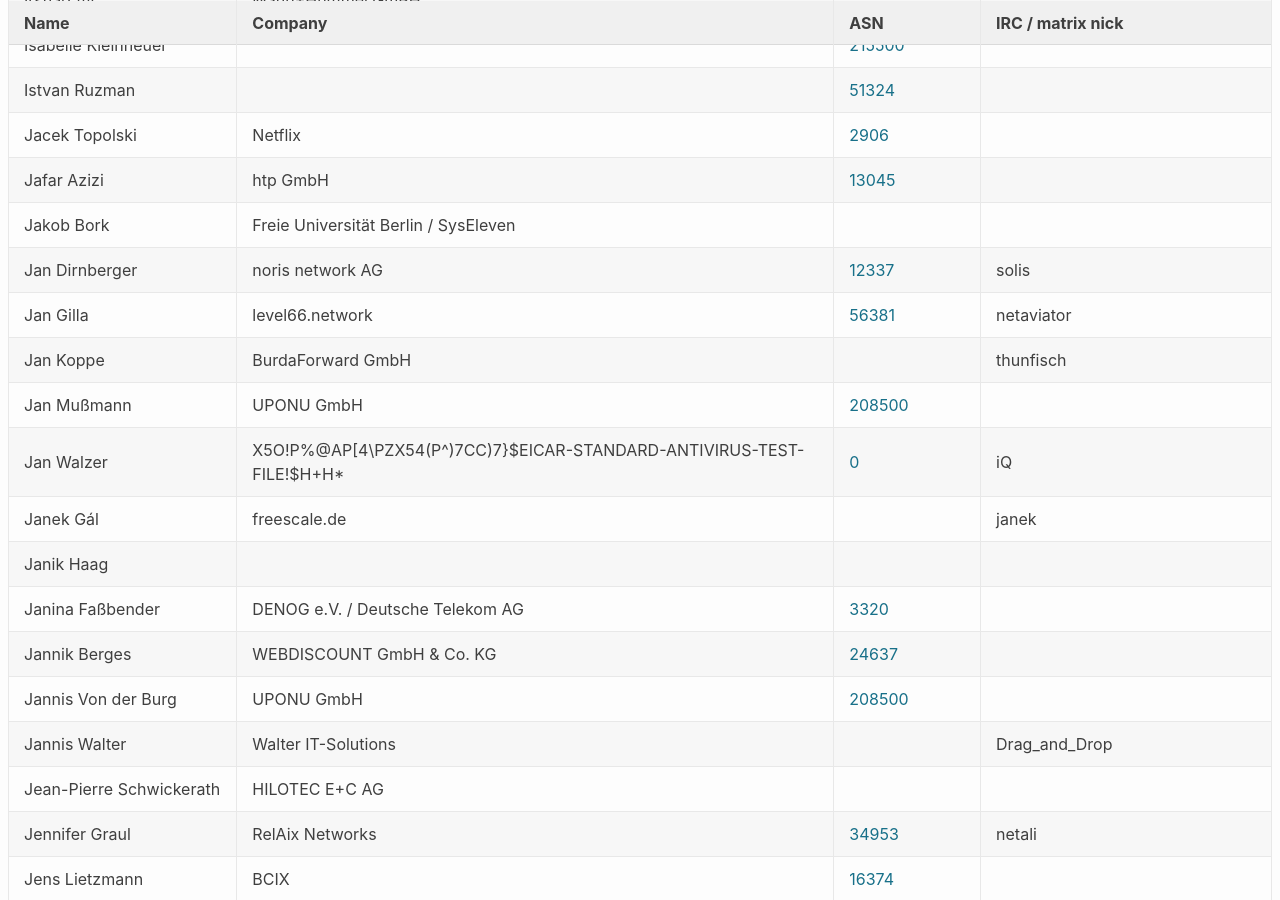
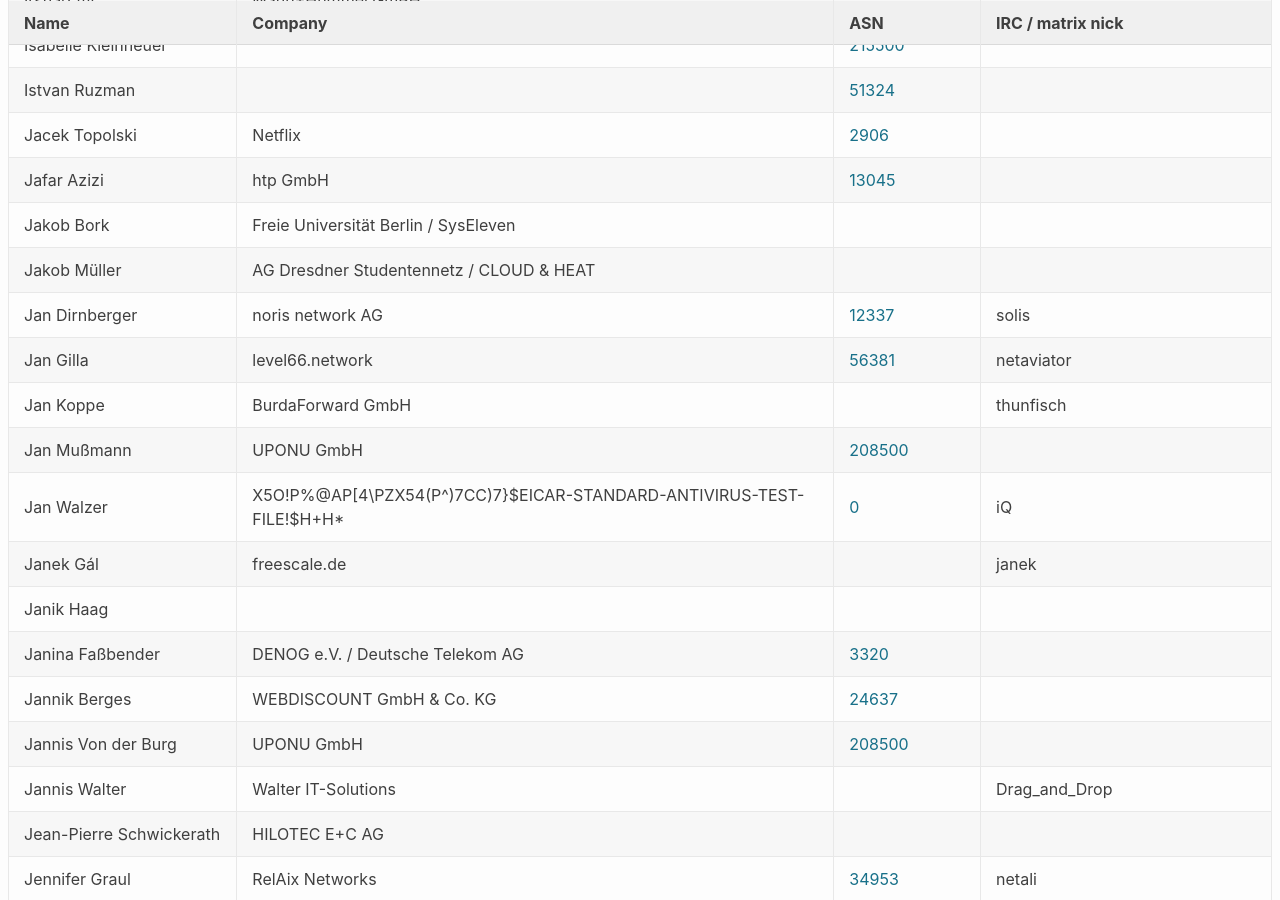
Before and after one commit to denog/pretix-attendeelist, a Jekyll site: the page built from denog16/index.markdown, in a window 1280 px wide and 900 px high, scrolled down 4114 px. Built offline with Jekyll 4.4.1, drawn with Linux system fonts in a browser that asks for light colours; some of the changed text lies outside the part shown.

Commit message:
Latest data: Wed Sep 18 18:11:03 UTC 2024

```diff
--- a/_data/attendees_denog16_onsite.json
+++ b/_data/attendees_denog16_onsite.json
@@ -558,6 +558,12 @@
     "asn": null
   },
   {
+    "name": "Jakob Müller",
+    "company": "AG Dresdner Studentennetz / CLOUD & HEAT",
+    "irc": null,
+    "asn": null
+  },
+  {
     "name": "Jan Dirnberger",
     "company": "noris network AG",
     "irc": "solis",
@@ -1002,6 +1008,12 @@
     "asn": null
   },
   {
+    "name": "Maximilian Brandt",
+    "company": "AG Dresdner Studentennetz / CLOUD & HEAT",
+    "irc": null,
+    "asn": null
+  },
+  {
     "name": "Maximilian Fischer",
     "company": null,
     "irc": "luciusf",
```
